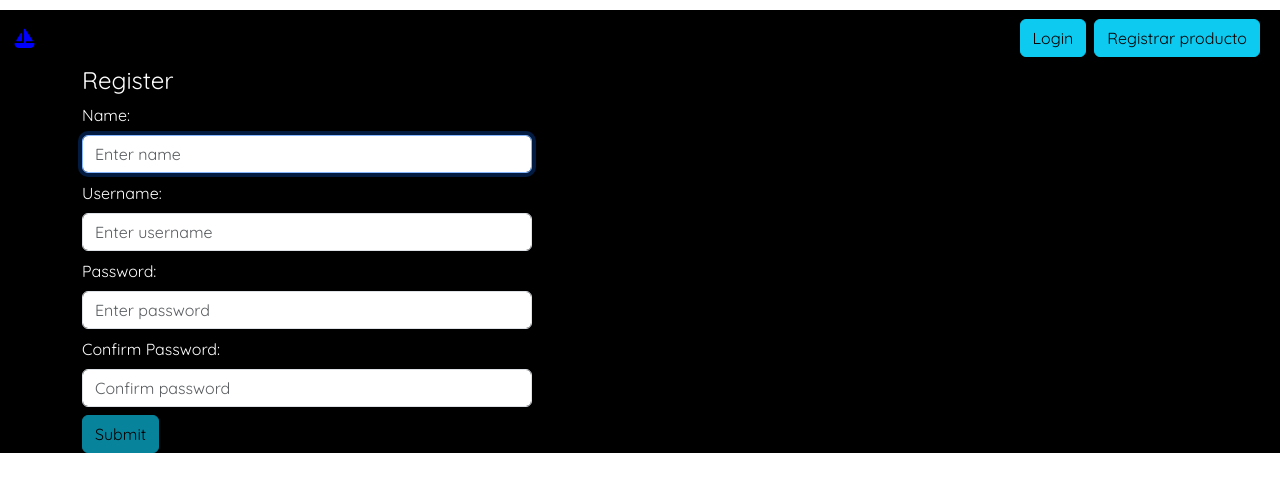
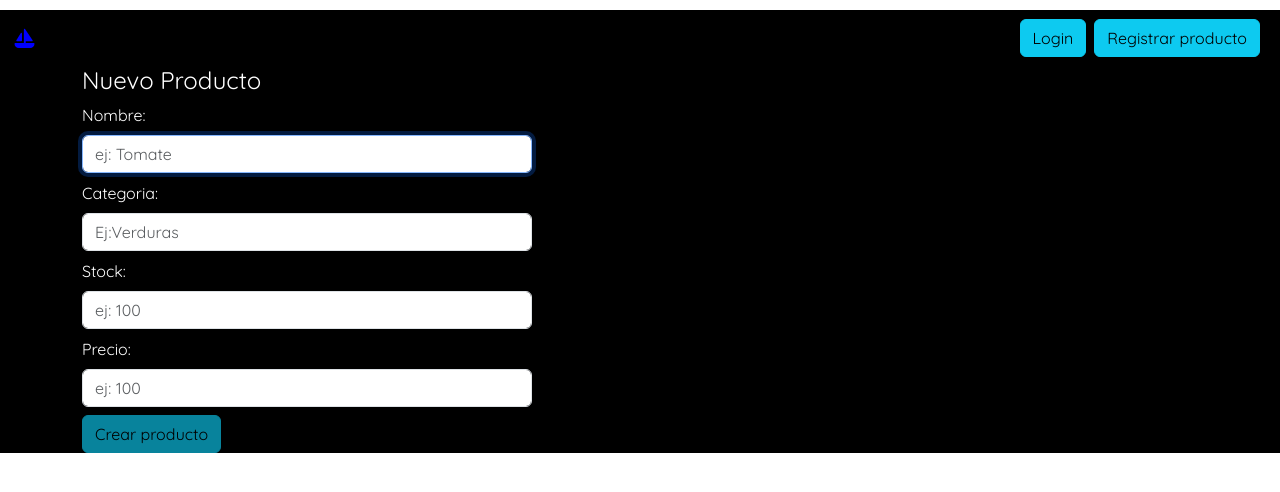
Before and after one commit to TechnoJavBar/Neo4jCRUD, a React (Vite) app: page /register in a window 1280 px wide. Shown: the top 492 px of the page. Built offline with nearby package versions, Linux system fonts and the light colour scheme.

Commit message:
Se ha modificado el formulario para recoger los datos del producto, se a modificado las validaciones de los campos y se ha modificado la llamada put a la api

```diff
--- a/src/components/register/Register.jsx
+++ b/src/components/register/Register.jsx
@@ -1,183 +1,212 @@
-import React from 'react'
-import './Register.css'
-import { useState, useRef, useEffect } from 'react'
-import Container from 'react-bootstrap/esm/Container'
-import Button from 'react-bootstrap/esm/Button'
-import Form from 'react-bootstrap/Form'
-import  Toast  from 'react-bootstrap/Toast'
-import ToastContainer  from 'react-bootstrap/ToastContainer'
-import { FontAwesomeIcon } from '@fortawesome/react-fontawesome'
-import { faCheck, faTimes } from '@fortawesome/free-solid-svg-icons'
-
+import React from "react";
+import "./Register.css";
+import { useState, useRef, useEffect } from "react";
+import Container from "react-bootstrap/esm/Container";
+import Button from "react-bootstrap/esm/Button";
+import Form from "react-bootstrap/Form";
+import Toast from "react-bootstrap/Toast";
+import ToastContainer from "react-bootstrap/ToastContainer";
+import { FontAwesomeIcon } from "@fortawesome/react-fontawesome";
+import { faCheck, faTimes } from "@fortawesome/free-solid-svg-icons";
 
 const Register = () => {
-    const nameRef = useRef();
+  const nombreRef = useRef();
 
-    const url_create_user = "http://localhost:4000/usuario/create";
-    const [message, setMessage] = useState('');
+  const url_create_producto = "http://localhost:4000/producto/create";
+
+  const [message, setMessage] = useState("");
   const [isError, setIsError] = useState(false);
 
   const [showToast, setShowToast] = useState(false);
 
-    const [name, setName] = useState('');
-    const [validName, setValidName] = useState(false);
+  const [nombre, setNombre] = useState("");
+  const [validNombre, setValidNombre] = useState(false);
 
-    const [user, setUser] = useState('');
-    const [validUserName, setValidUserName] = useState(false);
+  const [categoria, setCategoria] = useState("");
+  const [validCategoria, setValidCategoria] = useState(false);
 
-    const [pwd, setPwd] = useState('');
-    const [validPwd, setValidPwd] = useState(false);
+  const [stock, setStock] = useState("");
+  const [validStock, setValidStock] = useState(false);
 
-    const [matchPwd, setMatchPwd] = useState('');
-    const [validMatch, setValidMatch] = useState(false);
+  const [precio, setPrecio] = useState("");
+  const [validPrecio, setValidPrecio] = useState(false);
 
-    const NAME_REGEX = /^[\w'\-,.][^0-9_!¡?÷?¿/\\+=@#$%ˆ&*(){}|~<>;:[\]]{2,}$/;
+  const [idProducto, setIdProducto] = useState("");
 
-    const USER_REGEX = /^(?=[a-zA-Z0-9._]{8,20}$)(?!.*[_.]{2})[^_.].*[^_.]$/;
+  const NOMBRE_REGEX = /^[\w'\-,.][^0-9_!¡?÷?¿/\\+=@#$%ˆ&*(){}|~<>;:[\]]{2,}$/;
 
-    const PWD_REGX = /^(?=.*[A-Za-z])(?=.*\d)(?=.*[@$!%*#?&])[A-Za-z\d@$!%*#?&]{8,}$/;
+  const CATEGORIA_REGEX = /^(?=[a-zA-Z0-9._]{4,20}$)(?!.*[_.]{2})[^_.].*[^_.]$/;
 
-    useEffect(()=>{
-        nameRef.current.focus();
+  // const PWD_REGX = /^(?=.*[A-Za-z])(?=.*\d)(?=.*[@$!%*#?&])[A-Za-z\d@$!%*#?&]{8,}$/;
 
-    },[])
+  useEffect(() => {
+    nombreRef.current.focus();
+  }, []);
 
-    useEffect(()=>{
-        const result = NAME_REGEX.test(name);
-        setValidName(result);
-    },[name])
+  useEffect(() => {
+    const result = NOMBRE_REGEX.test(nombre);
+    setValidNombre(result);
+  }, [nombre]);
 
-    useEffect(()=>{
-        const result = USER_REGEX.test(user);
-        setValidUserName(result);
-    },[user])
+  useEffect(() => {
+    const result = CATEGORIA_REGEX.test(categoria);
+    setValidCategoria(result);
+  }, [categoria]);
 
-    useEffect(()=>{
-        const result = PWD_REGX.test(pwd);
-        setValidPwd(result);
+  useEffect(() => {
+    const result = stock > 0;
+    setValidStock(result);
+  }, [stock]);
 
-        const match = pwd === matchPwd;
-        setValidMatch(match);
+  useEffect(() => {
+    const result = precio > 0;
+    setValidPrecio(result);
+  }, [precio]);
 
-    },[pwd, matchPwd])
+  //Crea el identificador para el producto
+  function generarIdProducto(nombre, categoria) {
+    const nombrePartes = nombre.trim().slice(0, 3);
+    const categoriaPartes = categoria.trim().slice(0, 3);
+    return (nombrePartes + categoriaPartes).replace(/\s+/g, "");
+  }
 
   const handleSubmit = async (e) => {
     e.preventDefault();
 
+    setIdProducto(generarIdProducto(nombre, categoria));
+
     setMessage("Enviando..");
     setIsError(false);
 
-        try{
-            const response = await fetch(url_create_user, {
-                method: 'POST',
-                headers: {'content-type': 'application/json'},
+    try {
+      const response = await fetch(url_create_producto, {
+        method: "POST",
+        headers: { "content-type": "application/json" },
         body: JSON.stringify({
-                    nombre:name,
-                    usuario:user,
-                    password:pwd,
+          nombre: nombre,
+          categoria: categoria,
+          stock: stock,
+          idProducto: idProducto,
+          precio: precio,
         }),
       });
 
       const res = await response.json();
       console.log(res);
 
-            if(!response.ok){
-                setMessage(`error al enviar al usuario ${res.error || res.statusText}`);
+      if (!response.ok) {
+        setMessage(
+          `error al enviar el producto ${res.error || res.statusText}`
+        );
+        setIsError(true);
+        setShowToast(true);
+      } else {
+        setMessage(
+          `El producto ${nombre} se ha creado y enviado correctamente`
+        );
+        setIsError(false);
+        setShowToast(true);
+      }
+    } catch (err) {
+      console.log("error al enviar los datos", err);
+      setMessage("error de conexion", err);
       setIsError(true);
       setShowToast(true);
     }
-            else{
-                setMessage(`El usuario ${name} se ha creado y enviado correctamente`);
-                setIsError(false);
-                setShowToast(true);
-            }
-        }
-        catch(err){
-            console.log('error al enviar los datos', err);
-            setMessage('error de conexion', err);
-            setIsError(true);
-            setShowToast(true);
-        }
-    }
+  };
 
   return (
     <Container>
       <header>
-            <h4>Register</h4>
-            <main className='register-container'>
-                <div className='register-layout'>
+        <h4>Nuevo Producto</h4>
+        <main className="register-container">
+          <div className="register-layout">
             <Form onSubmit={handleSubmit}>
-                        <Form.Group className='mb-2' controlId='formBasicName'>
-                            <Form.Label>Name:
-                                <span className={validName?"valid":"hide"}>
-                                    <FontAwesomeIcon icon={faCheck} className='valid-icon'/>
+              <Form.Group className="mb-2" controlId="formBasicNombre">
+                <Form.Label>
+                  Nombre:
+                  <span className={validNombre ? "valid" : "hide"}>
+                    <FontAwesomeIcon icon={faCheck} className="valid-icon" />
                   </span>
-                                <span className={validName || !name ?'hide':'valid'}>
-                                    <FontAwesomeIcon icon={faTimes} className='invalid-icon'/>
+                  <span className={validNombre || !nombre ? "hide" : "valid"}>
+                    <FontAwesomeIcon icon={faTimes} className="invalid-icon" />
                   </span>
                 </Form.Label>
                 <Form.Control
-                                type='text'
-                                placeholder='Enter name'
-                                ref={nameRef}
-                                autoComplete='off'
-                                onChange={(e) => setName(e.target.value)}
+                  type="text"
+                  placeholder="ej: Tomate"
+                  ref={nombreRef}
+                  autoComplete="off"
+                  onChange={(e) => setNombre(e.target.value)}
                   required
                 />
               </Form.Group>
-                        <Form.Group className='mb-2' controlId='formBasicUsername'>
-                            <Form.Label>Username:
-                                <span className={validUserName?"valid":"hide"}>
-                                    <FontAwesomeIcon icon={faCheck} className='valid-icon'/>
+              <Form.Group className="mb-2" controlId="formBasicCategoria">
+                <Form.Label>
+                  Categoria:
+                  <span className={validCategoria ? "valid" : "hide"}>
+                    <FontAwesomeIcon icon={faCheck} className="valid-icon" />
                   </span>
-                                <span className={validUserName || !user ?'hide':'valid'}>
-                                    <FontAwesomeIcon icon={faTimes} className='invalid-icon'/>
+                  <span
+                    className={validCategoria || !categoria ? "hide" : "valid"}
+                  >
+                    <FontAwesomeIcon icon={faTimes} className="invalid-icon" />
                   </span>
                 </Form.Label>
                 <Form.Control
-                                type='text'
-                                placeholder='Enter username'
-                                autoComplete='off'
-                                onChange={(e) => setUser(e.target.value)}
+                  type="text"
+                  placeholder="Ej:Verduras"
+                  autoComplete="off"
+                  onChange={(e) => setCategoria(e.target.value)}
                   required
                 />
               </Form.Group>
-                        <Form.Group className='mb-2' controlId='formBasicPassword'>
-                            <Form.Label>Password:
-                                <span className={validPwd?"valid":"hide"}>
-                                    <FontAwesomeIcon icon={faCheck} className='valid-icon'/>
+              <Form.Group className="mb-2" controlId="formBasicStock">
+                <Form.Label>
+                  Stock:
+                  <span className={validStock ? "valid" : "hide"}>
+                    <FontAwesomeIcon icon={faCheck} className="valid-icon" />
                   </span>
-                                <span className={validPwd || !pwd ?'hide':'valid'}>
-                                    <FontAwesomeIcon icon={faTimes} className='invalid-icon'/>
+                  <span className={validStock || !stock ? "hide" : "valid"}>
+                    <FontAwesomeIcon icon={faTimes} className="invalid-icon" />
                   </span>
                 </Form.Label>
                 <Form.Control
-                                type='password'
-                                placeholder='Enter password'
-                                autoComplete='off'
-                                onChange={(e) => setPwd(e.target.value)}
+                  type="text"
+                  placeholder="ej: 100"
+                  autoComplete="off"
+                  onChange={(e) => setStock(e.target.value)}
                   required
                 />
               </Form.Group>
-                        <Form.Group className='mb-2' controlId='formBasicConfirmPassword'>
-                            <Form.Label>Confirm Password:
-                                <span className={validMatch && matchPwd?"valid":"hide"}>
-                                    <FontAwesomeIcon icon={faCheck} className='valid-icon'/>
+              <Form.Group className="mb-2" controlId="formBasicPrecio">
+                <Form.Label>
+                  Precio:
+                  <span className={validPrecio ? "valid" : "hide"}>
+                    <FontAwesomeIcon icon={faCheck} className="valid-icon" />
                   </span>
-                                <span className={validMatch || !matchPwd ?'hide':'valid'}>
-                                    <FontAwesomeIcon icon={faTimes} className='invalid-icon'/>
+                  <span className={validPrecio || !precio ? "hide" : "valid"}>
+                    <FontAwesomeIcon icon={faTimes} className="invalid-icon" />
                   </span>
                 </Form.Label>
                 <Form.Control
-                                type='password'
-                                placeholder='Confirm password'
-                                autoComplete='off'
-                                onChange={(e) => setMatchPwd(e.target.value)}
+                  type="text"
+                  placeholder="ej: 100"
+                  autoComplete="off"
+                  onChange={(e) => setPrecio(e.target.value)}
                   required
                 />
               </Form.Group>
-                        <Button disabled = {!validName || !validUserName || !validPwd || !validMatch ? true : false} variant='info' type='submit'>
-                            Submit
+              <Button
+                disabled={
+                  !validNombre || !validCategoria || !validStock || !validPrecio
+                    ? true
+                    : false
+                }
+                variant="info"
+                type="submit"
+              >
+                Crear producto
               </Button>
             </Form>
           </div>
@@ -185,22 +214,32 @@ const Register = () => {
       </header>
       {/*Se encarga de mostrar el mensaje ya sea de error o de satisfactorio*/}
       <ToastContainer
-            className='p-3'
-            position='bottom-end'
-            style={{zIndex: 1}}
+        className="p-3"
+        position="bottom-end"
+        style={{ zIndex: 1 }}
       >
-        <Toast onClose={() => setShowToast(false)} show={showToast} delay={3000} autohide>
+        <Toast
+          onClose={() => setShowToast(false)}
+          show={showToast}
+          delay={3000}
+          autohide
+        >
           <Toast.Header>
-                <strong className="me-auto">{isError ? 'error':'satisfacftorio'}</strong>
+            <strong className="me-auto">
+              {isError ? "error" : "satisfacftorio"}
+            </strong>
             <small>11 mins ago</small>
           </Toast.Header>
-            <Toast.Body style={{color: "black"}} variant={isError ? 'Danger':'Success'}>
+          <Toast.Body
+            style={{ color: "black" }}
+            variant={isError ? "Danger" : "Success"}
+          >
             {message}
           </Toast.Body>
         </Toast>
       </ToastContainer>
     </Container>
-  )
-}
+  );
+};
 
-export default Register
+export default Register;
```
Lines whose indentation alone changed are shown as unchanged.
